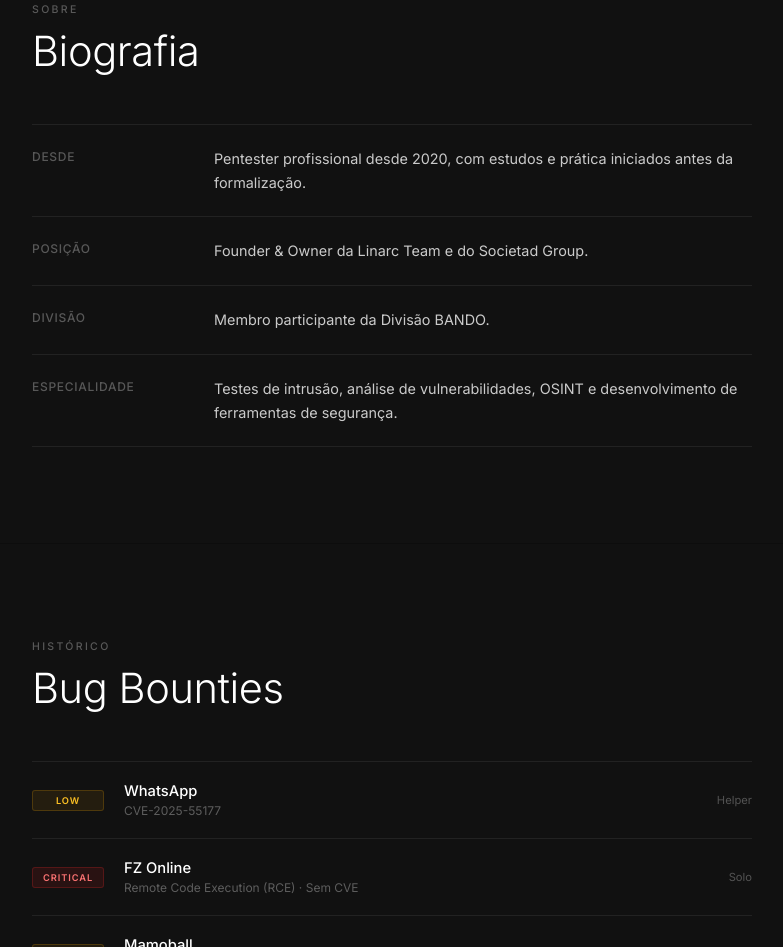
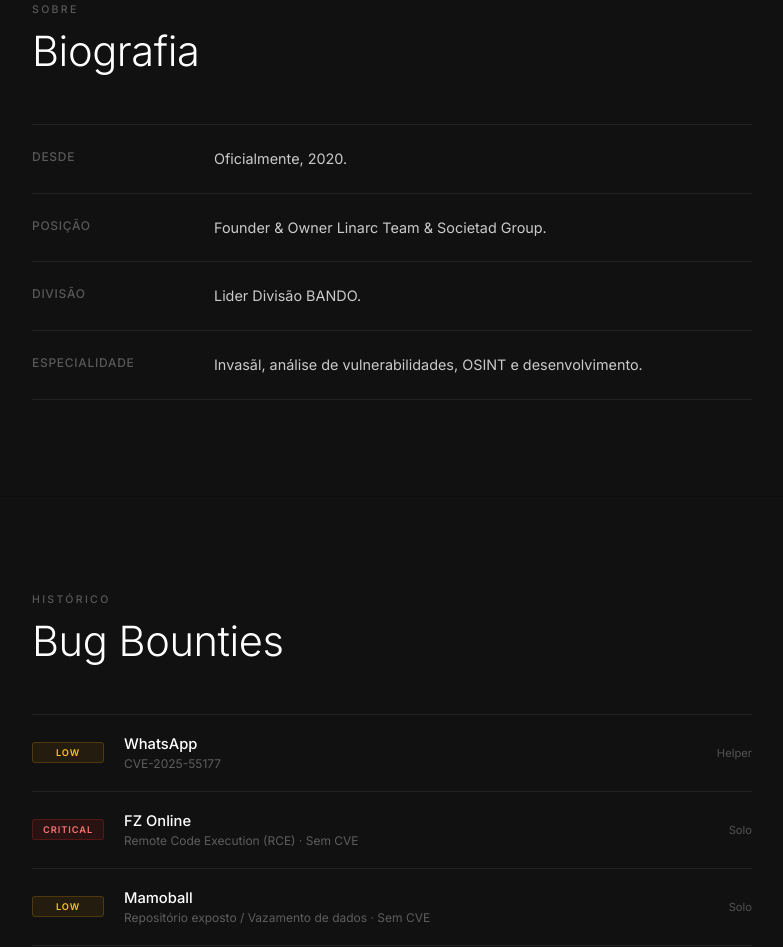
Before and after one commit to sellerf/whoooareuuu, a plain HTML site: page lua/index.html in a window 1280 px wide. Shown: the part 893-1840 px from the top of the page, without its empty margins (248-1031 px from the left). Drawn offline with Linux system fonts and the light colour scheme.

Commit message:
Update biography details in index.html

```diff
--- a/lua/index.html
+++ b/lua/index.html
@@ -174,19 +174,19 @@
 
     <div class="bio-row">
       <span class="bio-key" id="keyDesde">Desde</span>
-      <span class="bio-val" id="valDesde">Pentester profissional desde 2020, com estudos e prática iniciados antes da formalização.</span>
+      <span class="bio-val" id="valDesde">Oficialmente, 2020.</span>
     </div>
     <div class="bio-row">
       <span class="bio-key" id="keyPosicao">Posição</span>
-      <span class="bio-val" id="valPosicao">Founder &amp; Owner da Linarc Team e do Societad Group.</span>
+      <span class="bio-val" id="valPosicao">Founder &amp; Owner Linarc Team & Societad Group.</span>
     </div>
     <div class="bio-row">
       <span class="bio-key" id="keyDivisao">Divisão</span>
-      <span class="bio-val" id="valDivisao">Membro participante da Divisão BANDO.</span>
+      <span class="bio-val" id="valDivisao">Lider Divisão BANDO.</span>
     </div>
     <div class="bio-row">
       <span class="bio-key" id="keySpec">Especialidade</span>
-      <span class="bio-val" id="valSpec">Testes de intrusão, análise de vulnerabilidades, OSINT e desenvolvimento de ferramentas de segurança.</span>
+      <span class="bio-val" id="valSpec">Invasãl, análise de vulnerabilidades, OSINT e desenvolvimento.</span>
     </div>
   </div>
 </section>
@@ -307,13 +307,13 @@
     eyeSobre:    'About',
     titleBio:    'Biography',
     keyDesde:    'Since',
-    valDesde:    'Professional pentester since 2020, with studies and practice starting well before that.',
+    valDesde:    'Officialy, 2020.',
     keyPosicao:  'Position',
     valPosicao:  'Founder & Owner of Linarc Team and Societad Group.',
     keyDivisao:  'Division',
     valDivisao:  'Active member of the BANDO Division.',
     keySpec:     'Specialty',
-    valSpec:     'Penetration testing, vulnerability analysis, OSINT and security tooling development.',
+    valSpec:     'Penetration testing, vulnerability analysis, OSINT and development.',
     eyeHistorico:'History',
     titleBounty: 'Bug Bounties',
     detailFZ:    'Remote Code Execution (RCE) · No CVE',
```
